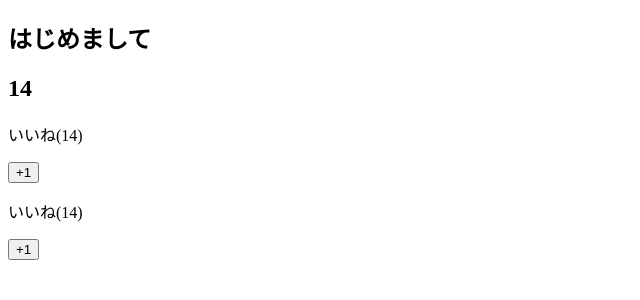
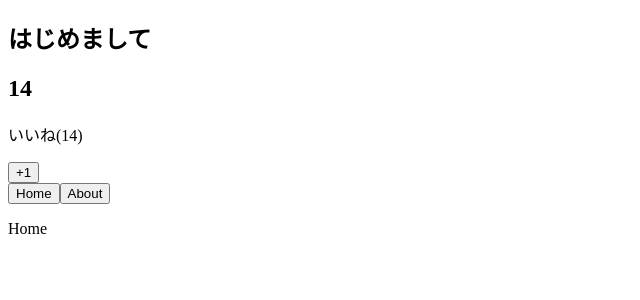
Before and after one commit to tyamap/study, a Vue app in the folder vuejs/vueCLI/practice/: page / in a window 1280 px wide. Shown: the top 300 px of the page, without its empty margins (0-640 px from the left). Built offline with nearby package versions, Linux system fonts and the light colour scheme.

Commit message:
動的コンポーネント

```diff
--- a/vuejs/vueCLI/practice/src/App.vue
+++ b/vuejs/vueCLI/practice/src/App.vue
@@ -4,23 +4,30 @@
       <h2>はじめまして</h2>
     </LikeHeader>
     <h2>{{number}}</h2>
-    <LikeNumber :number="number" @my-click="number = $event"></LikeNumber>
     <LikeNumber :number="number"></LikeNumber>
+    <button @click="currentComponent = 'Home'">Home</button>
+    <button @click="currentComponent = 'About'">About</button>
+    <component :is="currentComponent"></component>
   </div>
 </template>
 
 <script>
-import LikeHeader from './components/LikeHeader.vue'
+import LikeHeader from './components/LikeHeader.vue';
+import About from './components/About.vue';
+import Home from './components/Home.vue';
 
 export default{
   data: function () {
     return {
-      number: 14
+      number: 14,
+      currentComponent: "Home"
     }
   },
   // コンポーネントのローカル登録
   components: {
-    LikeHeader
+    LikeHeader,
+    Home,
+    About,
   }
 }
 </script>
--- /dev/null
+++ b/vuejs/vueCLI/practice/src/components/About.vue
@@ -0,0 +1,3 @@
+<template>
+  <p>About</p>
+</template>
--- /dev/null
+++ b/vuejs/vueCLI/practice/src/components/Home.vue
@@ -0,0 +1,3 @@
+<template>
+  <p>Home</p>
+</template>
```
